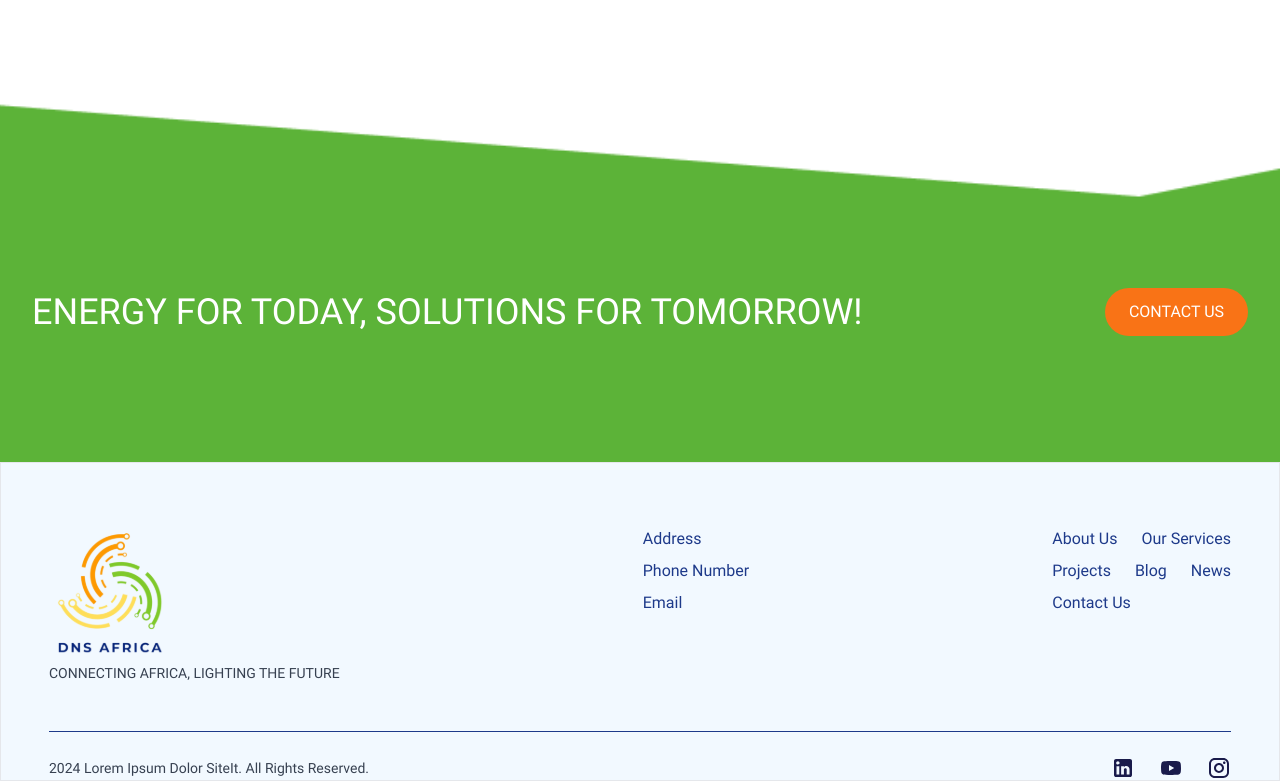
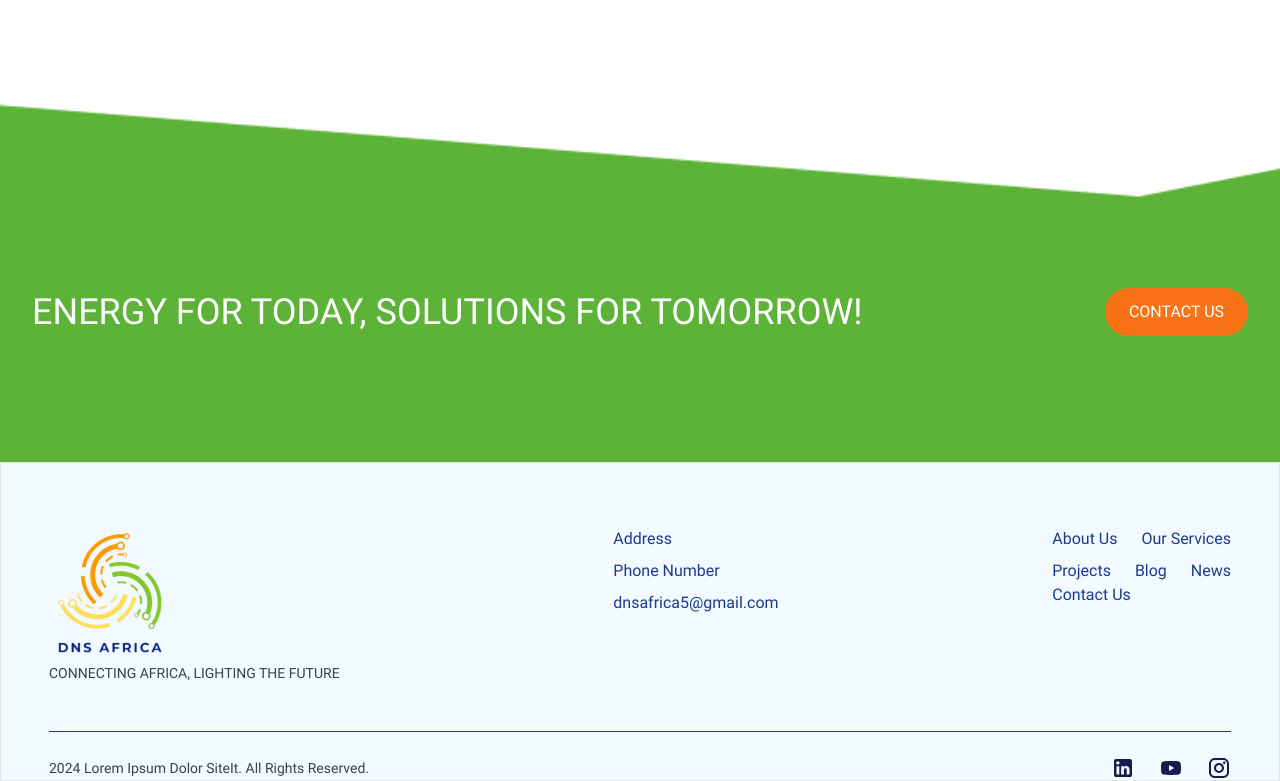
Before and after one commit to Vasilchenk23/dns-africa, a Next.js app: page /services in a window 1280 px wide. Shown: the part 870-1651 px from the top of the page. Built offline with nearby package versions, Linux system fonts and the light colour scheme; no server answers; the database is empty.

Commit message:
update files

```diff
--- a/src/app/components/ContactUs.js
+++ b/src/app/components/ContactUs.js
@@ -44,7 +44,7 @@ export default function ContactUs() {
 
   return (
     <section className="relative bg-white w-full">
-      <h2 className="text-2xl md:text-4xl font-bold text-gray-800 mb-16 mt-32 text-center">
+      <h2 className="text-2xl md:text-4xl font-bold text-gray-800 mb-16 mt-32 text-center" id="contact">
         CONTACT
       </h2>
 
--- a/src/app/components/Footer.js
+++ b/src/app/components/Footer.js
@@ -1,6 +1,26 @@
+"use client"
+
 import Image from "next/image";
+import Link from "next/link";
+import { useRouter, usePathname } from "next/navigation";
 
 export default function Footer() {
+  const router = useRouter();
+  const currentPath = usePathname();
+  const navigateAndScroll = (sectionId) => {
+    if (currentPath === "/") {
+      scrollToSection(sectionId);
+    } else {
+      router.push(`/#${sectionId}`);
+    }
+  };
+
+  const scrollToSection = (sectionId) => {
+    const section = document.getElementById(sectionId);
+    if (section) {
+      section.scrollIntoView({ behavior: "smooth" });
+    }
+  };
   return (
     <footer className="bg-[#F2F9FF] w-full border px-6 md:px-12 pt-16">
       <div className="container mx-auto flex flex-col lg:flex-row justify-between items-center lg:items-start gap-8 pb-6">
@@ -20,20 +40,20 @@ export default function Footer() {
         <div className="text-center lg:text-left space-y-2">
           <p className="text-blue-900 font-medium">Address</p>
           <p className="text-blue-900 font-medium">Phone Number</p>
-          <p className="text-blue-900 font-medium">Email</p>
+          <p className="text-blue-900 font-medium">dnsafrica5@gmail.com</p>
         </div>
 
         <div className="text-center lg:text-left space-y-2">
           <div className="flex flex-wrap justify-center lg:justify-start gap-6">
-            <p className="text-blue-900 font-medium">About Us</p>
-            <p className="text-blue-900 font-medium">Our Services</p>
+            <a onClick={() => navigateAndScroll("aboutUs")} className="text-blue-900 font-medium cursor-pointer">About Us</a>
+            <Link href='/services' className="text-blue-900 font-medium">Our Services</Link>
           </div>
           <div className="flex flex-wrap justify-center lg:justify-start gap-6">
-            <p className="text-blue-900 font-medium">Projects</p>
-            <p className="text-blue-900 font-medium">Blog</p>
-            <p className="text-blue-900 font-medium">News</p>
+          <Link href='/projects' className="text-blue-900 font-medium">Projects</Link>
+          <Link href='/blog' className="text-blue-900 font-medium">Blog</Link>
+          <a className="text-blue-900 font-medium cursor-pointer" onClick={() => navigateAndScroll("news")}>News</a>
           </div>
-          <p className="text-blue-900 font-medium">Contact Us</p>
+          <a onClick={() => navigateAndScroll("contact")} className="text-blue-900 font-medium cursor-pointer">Contact Us</a>
         </div>
       </div>
 
--- a/src/app/services/page.js
+++ b/src/app/services/page.js
@@ -58,7 +58,7 @@ export default async function ServicesPage() {
         {services.map((service) => (
           <article
             key={service.id}
-            className="bg-[#F2F9FF] p-5 rounded-xl shadow-lg h-[380px] flex flex-col justify-between border border-black"
+            className="bg-[#F2F9FF] p-5 rounded-xl shadow-lg h-[280px] flex flex-col justify-between border border-black"
           >
             <img
               src={`https://admin-dns.vercel.app/${service.svg_image}`}
```
